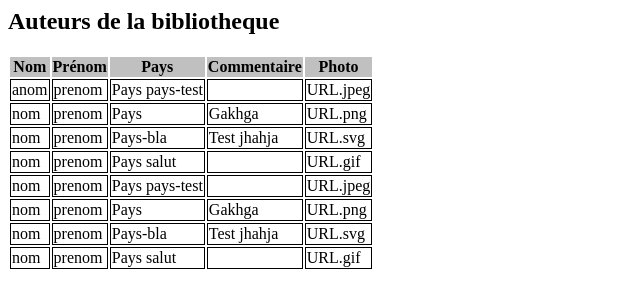
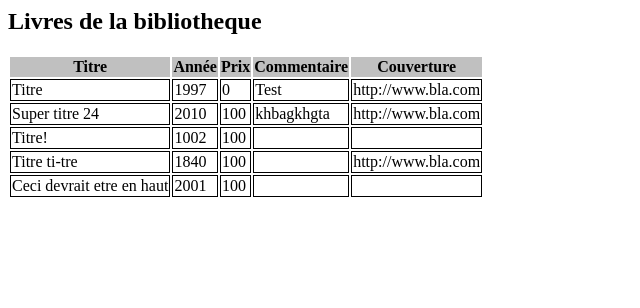
Before and after one commit to Velythyl/Web-tech-experimentation, a plain HTML site: page temp.html in a window 1280 px wide. Shown: the whole page, without its empty margins (0-640 px from the left). Drawn offline with Linux system fonts and the light colour scheme.

Commit message:
Add files via upload

```diff
--- a/temp.html
+++ b/temp.html
@@ -11,70 +11,49 @@
       </style>
    </head>
    <body>
-      <h2>Auteurs de la bibliotheque</h2>
+      <h2>Livres de la bibliotheque</h2>
       <table>
          <tr>
-            <th>Nom</th>
-            <th>Prénom</th>
-            <th>Pays</th>
+            <th>Titre</th>
+            <th>Année</th>
+            <th>Prix</th>
             <th>Commentaire</th>
-            <th>Photo</th>
+            <th>Couverture</th>
          </tr>
          <tr>
-            <td>anom</td>
-            <td>prenom</td>
-            <td>Pays pays-test</td>
-            <td></td>
-            <td>URL.jpeg</td>
+            <td>Titre</td>
+            <td>1997</td>
+            <td>0</td>
+            <td>Test</td>
+            <td>http://www.bla.com</td>
          </tr>
          <tr>
-            <td>nom</td>
-            <td>prenom</td>
-            <td>Pays</td>
-            <td>Gakhga</td>
-            <td>URL.png</td>
+            <td>Super titre 24</td>
+            <td>2010</td>
+            <td>100</td>
+            <td>khbagkhgta</td>
+            <td>http://www.bla.com</td>
          </tr>
          <tr>
-            <td>nom</td>
-            <td>prenom</td>
-            <td>Pays-bla</td>
-            <td>Test jhahja</td>
-            <td>URL.svg</td>
+            <td>Titre!</td>
+            <td>1002</td>
+            <td>100</td>
+            <td></td>
+            <td></td>
          </tr>
          <tr>
-            <td>nom</td>
-            <td>prenom</td>
-            <td>Pays salut</td>
+            <td>Titre ti-tre</td>
+            <td>1840</td>
+            <td>100</td>
             <td></td>
-            <td>URL.gif</td>
+            <td>http://www.bla.com</td>
          </tr>
          <tr>
-            <td>nom</td>
-            <td>prenom</td>
-            <td>Pays pays-test</td>
+            <td>Ceci devrait etre en haut</td>
+            <td>2001</td>
+            <td>100</td>
             <td></td>
-            <td>URL.jpeg</td>
-         </tr>
-         <tr>
-            <td>nom</td>
-            <td>prenom</td>
-            <td>Pays</td>
-            <td>Gakhga</td>
-            <td>URL.png</td>
-         </tr>
-         <tr>
-            <td>nom</td>
-            <td>prenom</td>
-            <td>Pays-bla</td>
-            <td>Test jhahja</td>
-            <td>URL.svg</td>
-         </tr>
-         <tr>
-            <td>nom</td>
-            <td>prenom</td>
-            <td>Pays salut</td>
             <td></td>
-            <td>URL.gif</td>
          </tr>
       </table>
    </body>
--- a/temp.xml
+++ b/temp.xml
@@ -1,6 +1,6 @@
 <?xml version="1.0" encoding="UTF-8"?>
 <?xml-model href="rnc.rnc" type="application/relax-ng-compact-syntax"?>
-<?xml-stylesheet type="text/xsl" href="auteurs.xsl"?>
+<?xml-stylesheet type="text/xsl" href="livres.xsl"?>
 <bibliotheque>
     <auteurs>
         <auteur ident="a19031">
@@ -65,8 +65,8 @@
             <couverture>http://www.bla.com</couverture>
         </livre>
 
-        <livre langue="FR" auteurs="a19031">
-            <titre>Titte 2</titre>
+        <livre langue="FR" auteurs="a19038">
+            <titre>Ceci devrait etre en haut</titre>
             <annee>2001</annee>
             <prix devise="USD">100</prix>
         </livre>
```
Also changed, not shown: 3 other files.
